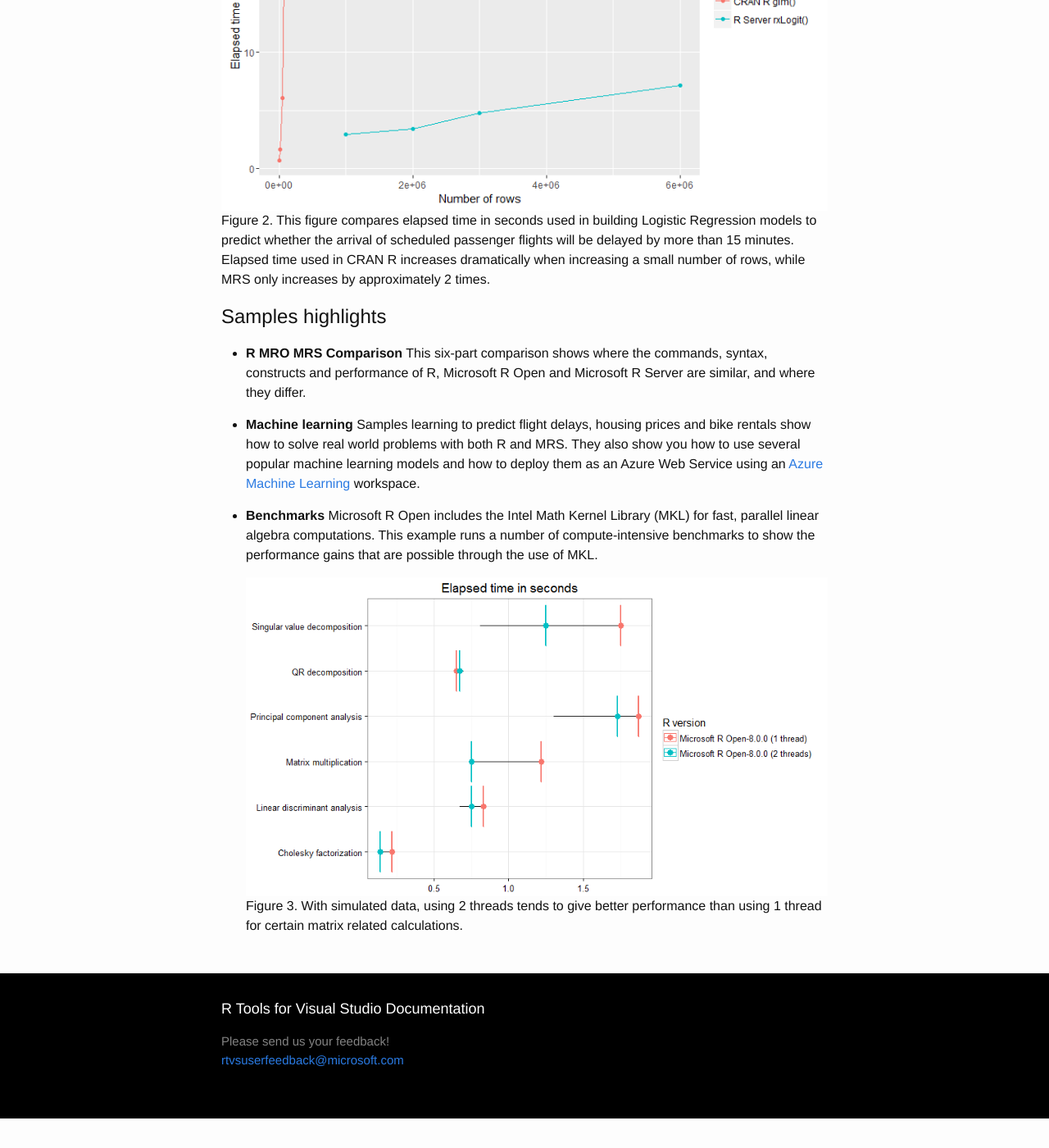
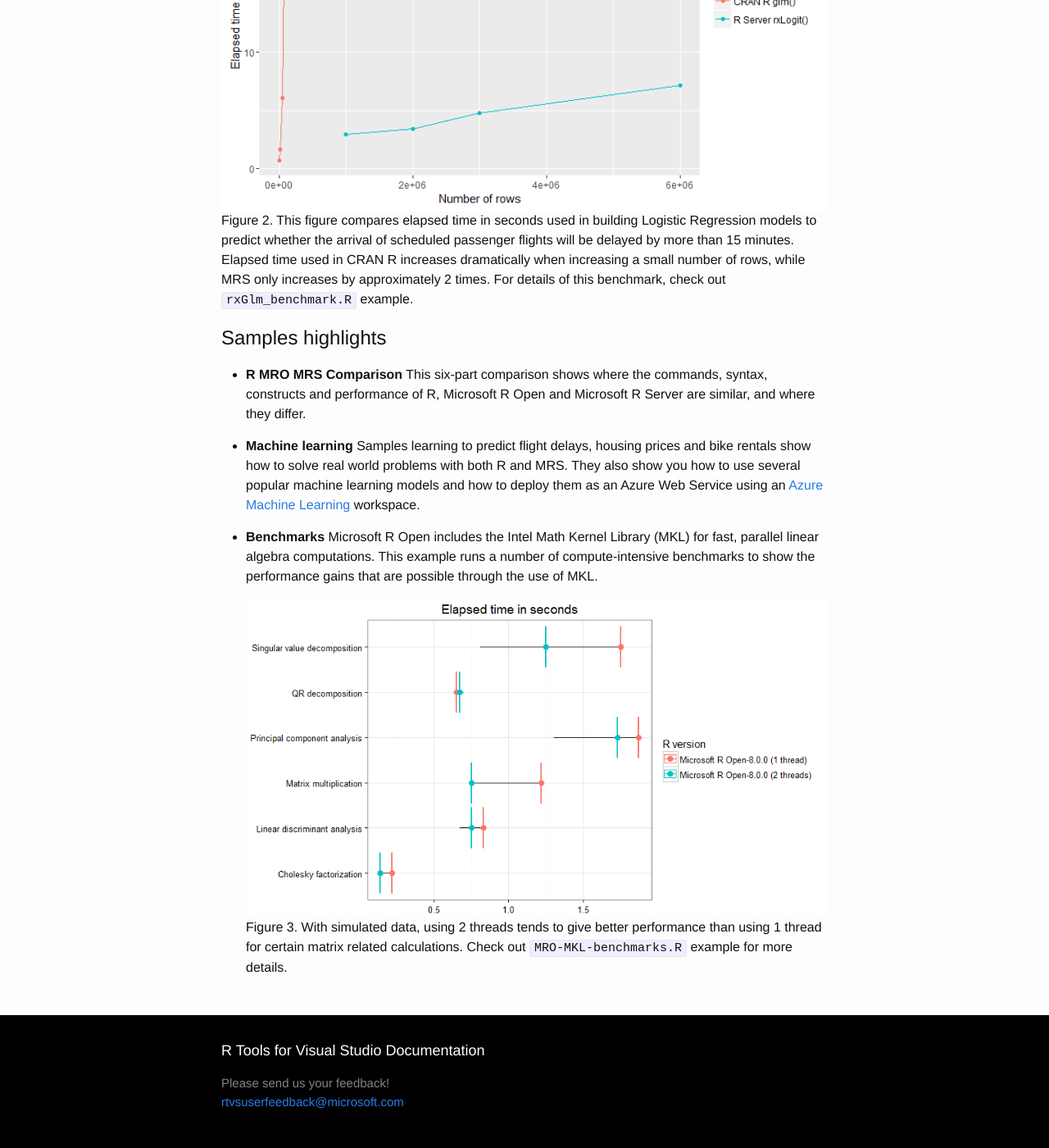
Before and after one commit to microsoft/RTVS-docs, a Jekyll site: the page built from samples.md, in a window 1280 px wide and 1400 px high, scrolled down 1610 px. Shown: the whole window at 82% size. Built offline with Jekyll 4.4.1, drawn with Linux system fonts in a browser that asks for light colours; before the commit the page ends 2974 px from its top, so only the background shows below that.

Commit message:
Refer graphs to corresponding examples.

```diff
--- a/samples.md
+++ b/samples.md
@@ -36,7 +36,7 @@ Figure 1. MRS and MRO with MKL have significantly better computation performance
 detailed discussion](http://htmlpreview.github.io/?https://github.com/lixzhang/R-MRO-MRS/blob/master/Introduction_to_MRO_and_MRS.html) on the topic.
 
 ![rxGlm benchmark](./media/samples/Introduction_to_R_Server/rxGLM_benchmark.PNG)
-Figure 2. This figure compares elapsed time in seconds used in building Logistic Regression models to predict whether the arrival of scheduled passenger flights will be delayed by more than 15 minutes. Elapsed time used in CRAN R increases dramatically when increasing a small number of rows, while MRS only increases by approximately 2 times.
+Figure 2. This figure compares elapsed time in seconds used in building Logistic Regression models to predict whether the arrival of scheduled passenger flights will be delayed by more than 15 minutes. Elapsed time used in CRAN R increases dramatically when increasing a small number of rows, while MRS only increases by approximately 2 times. For details of this benchmark, check out `rxGlm_benchmark.R` example.
 
 
 ## Samples highlights
@@ -51,4 +51,4 @@ Figure 2. This figure compares elapsed time in seconds used in building Logistic
     Microsoft R Open includes the Intel Math Kernel Library (MKL) for fast, parallel linear algebra computations. This example runs a number of compute-intensive benchmarks to show the performance gains that are possible through the use of MKL.
 
     ![](./media/sample_mro_benchmark_plot.PNG)
-Figure 3. With simulated data, using 2 threads tends to give better performance than using 1 thread for certain matrix related calculations.
+Figure 3. With simulated data, using 2 threads tends to give better performance than using 1 thread for certain matrix related calculations. Check out `MRO-MKL-benchmarks.R` example for more details.
```
